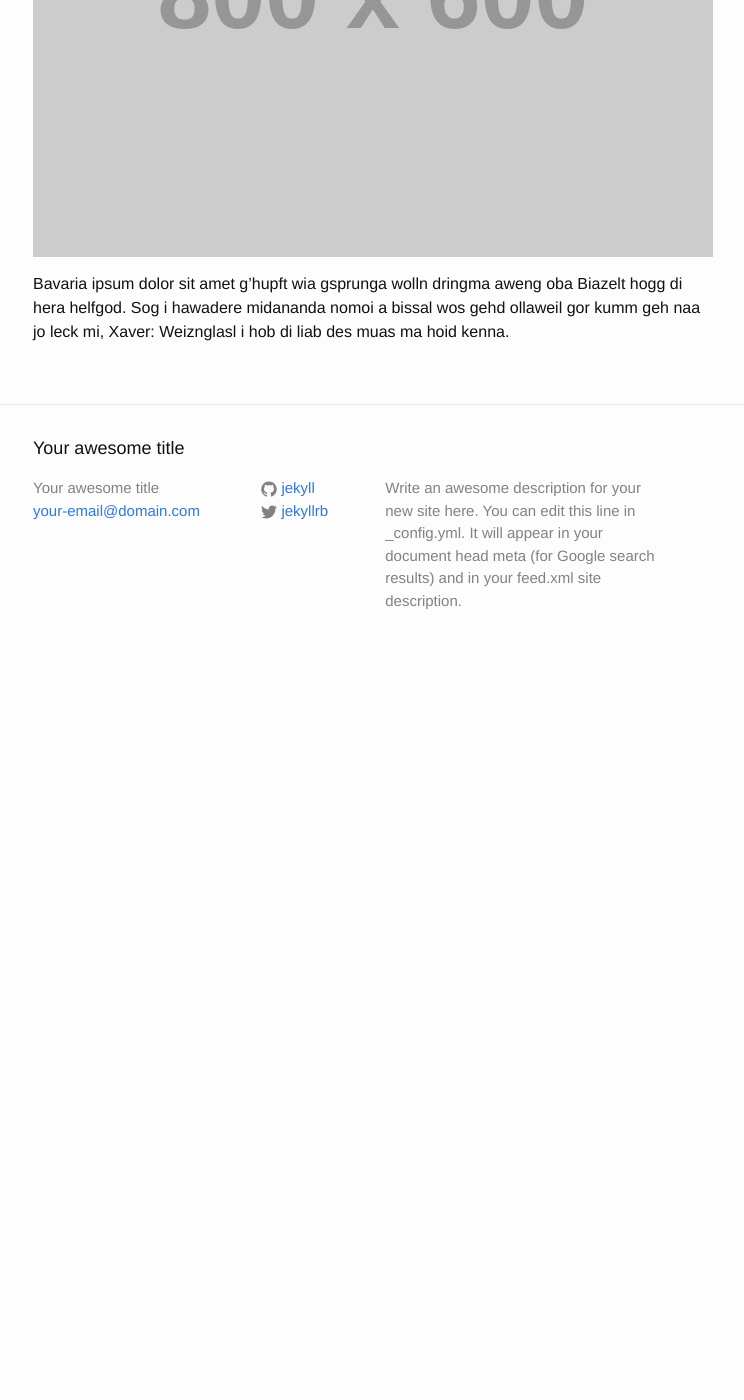
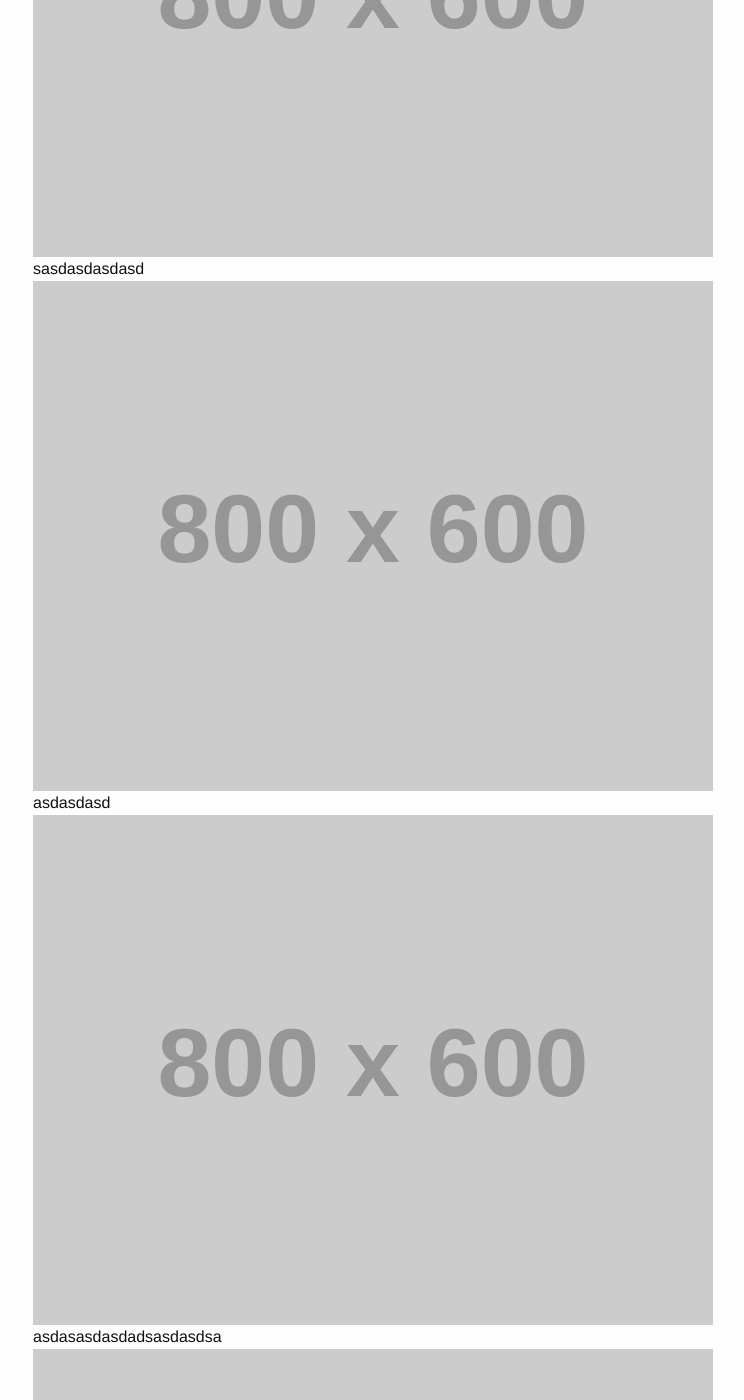
Before and after one commit to williamtheorell/williamtheorell.github.io, a Jekyll site: the page built from _posts/2015-10-09-welcome-to-jekyll.markdown, in a window 1280 px wide and 1400 px high, scrolled down 608 px. Shown: the whole window, without its empty margins (267-1011 px from the left). Built offline with Jekyll 4.4.1, drawn with Linux system fonts in a browser that asks for light colours; before the commit the page ends 1280 px from its top, so only the background shows below that.

Commit message:
Test on post page

```diff
--- a/_posts/2015-10-09-welcome-to-jekyll.markdown
+++ b/_posts/2015-10-09-welcome-to-jekyll.markdown
@@ -6,5 +6,12 @@ preview: http://placehold.it/300x300
 ---
 
 ![Picture 1](http://placehold.it/800x600)
+sasdasdasdasd
+![Picture 1](http://placehold.it/800x600)
+asdasdasd
+![Picture 1](http://placehold.it/800x600)
+asdasasdasdadsasdasdsa
+![Picture 1](http://placehold.it/800x600)
+![Picture 1](http://placehold.it/800x600)
 
 Bavaria ipsum dolor sit amet g’hupft wia gsprunga wolln dringma aweng oba Biazelt hogg di hera helfgod. Sog i hawadere midananda nomoi a bissal wos gehd ollaweil gor kumm geh naa jo leck mi, Xaver: Weiznglasl i hob di liab des muas ma hoid kenna.
```
